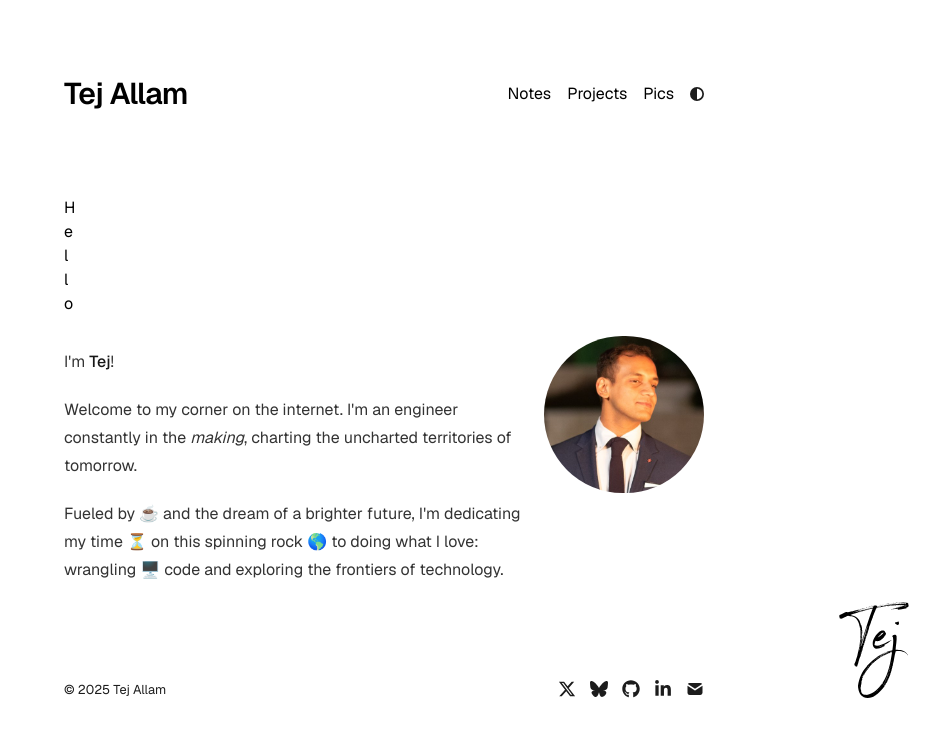
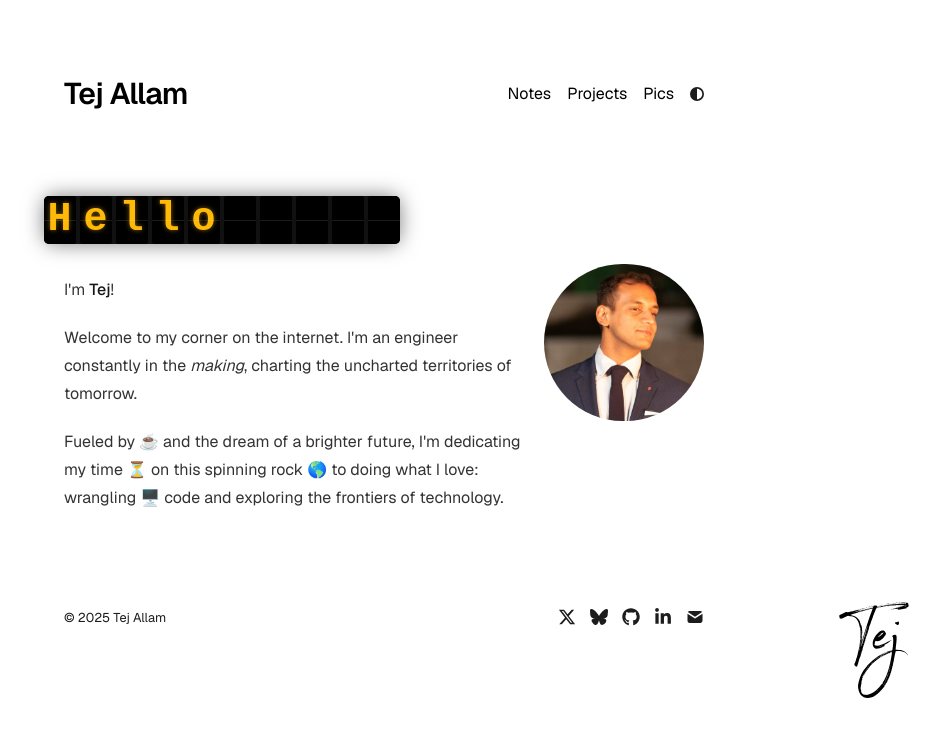
Before and after one commit to TejAllam/foli0, a Next.js app: page / in a window 1280 px wide. Shown: the top 736 px of the page, without its empty margins (256-1196 px from the left). Built offline with nearby package versions, Linux system fonts and the light colour scheme.

Commit message:
Adding styles for flipboard

```diff
--- a/app/styles.css
+++ b/app/styles.css
@@ -17,3 +17,96 @@
 .dark-logo {
   background-image: url('/svg/b_logo_no_bg.svg');
 }
+
+/* Flip Section styles */
+
+.flip-section {
+  display: flex;
+  justify-content: center;
+  align-items: center;
+  width: 315px;
+  margin: 0;
+  background: #1a1a1a;
+  font-family: 'Courier New', monospace;
+}
+
+.board {
+  background: #222;
+  border-radius: 10px;
+  box-shadow: 0 0 20px rgba(0, 0, 0, 0.5);
+}
+
+.display {
+  background: #111;
+  border-radius: 5px;
+  position: relative;
+  overflow: hidden;
+  display: flex;
+  gap: 4px;
+}
+
+.character {
+  background: #000;
+  width: 2rem;
+  height: 3rem;
+  position: relative;
+  perspective: 400px;
+  border-radius: 3px;
+  box-shadow: inset 0 0 10px rgba(0, 0, 0, 0.5);
+}
+
+.character::before {
+  content: '';
+  position: absolute;
+  top: 50%;
+  left: 0;
+  right: 0;
+  height: 1px;
+  background: rgba(255, 255, 255, 0.1);
+  z-index: 2;
+}
+
+.flip {
+  position: absolute;
+  width: 100%;
+  height: 100%;
+  color: #ffba08;
+  text-align: center;
+  line-height: 3rem;
+  font-size: 2.5rem;
+  font-weight: bold;
+  animation: flip 0.3s ease-in-out;
+  transform-origin: center;
+  transform-style: preserve-3d;
+  text-shadow: 0 0 5px rgba(255, 186, 8, 0.5);
+  backface-visibility: hidden;
+}
+
+@keyframes flip {
+  0% {
+    transform: rotateX(0deg);
+  }
+
+  100% {
+    transform: rotateX(360deg);
+  }
+}
+
+.scanline {
+  position: absolute;
+  width: 100%;
+  height: 2px;
+  background: rgba(255, 255, 255, 0.1);
+  animation: scan 6s linear infinite;
+  z-index: 3;
+}
+
+@keyframes scan {
+  0% {
+    top: 0;
+  }
+
+  100% {
+    top: 100%;
+  }
+}
```
Lines whose indentation alone changed are shown as unchanged.
